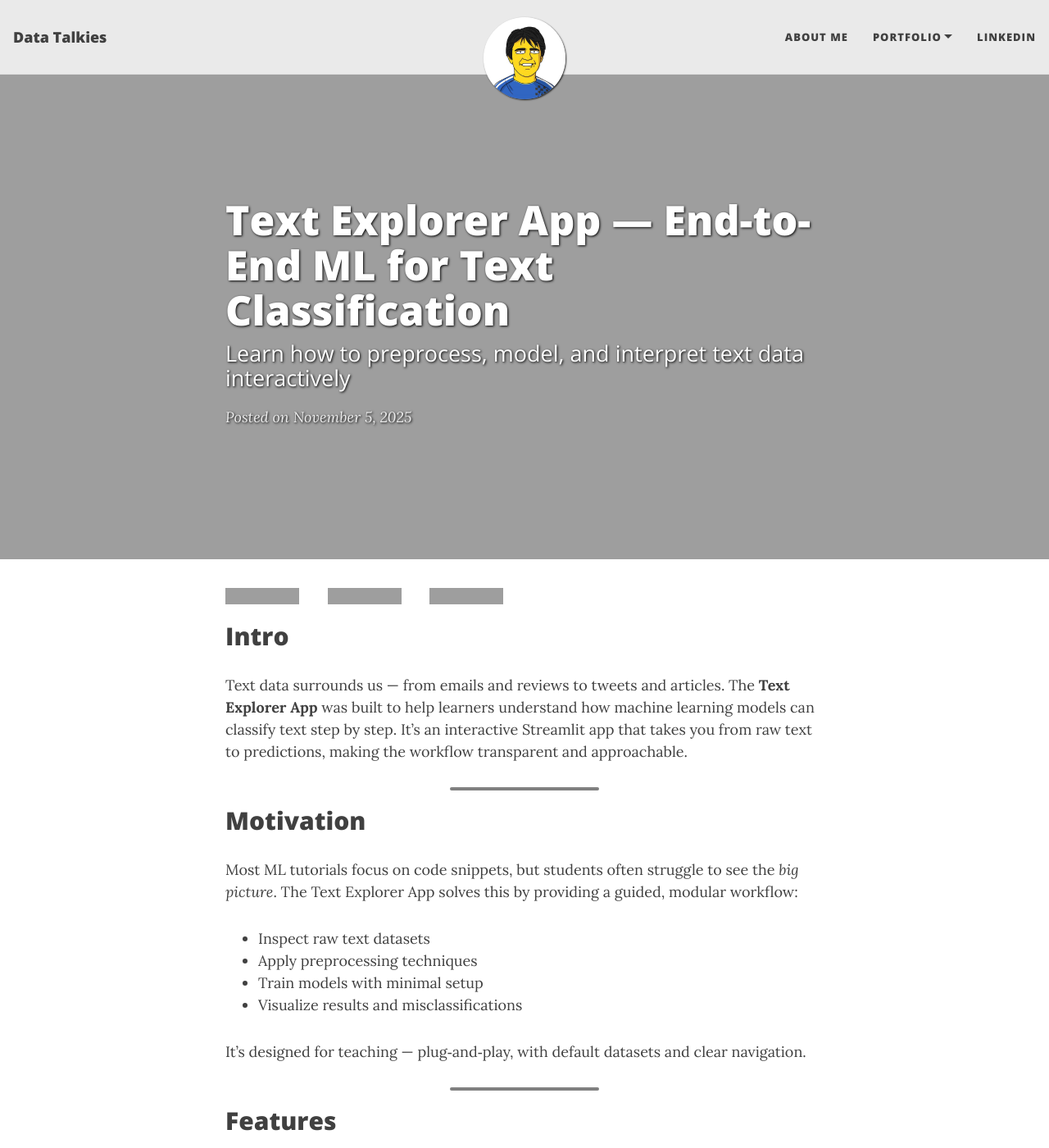
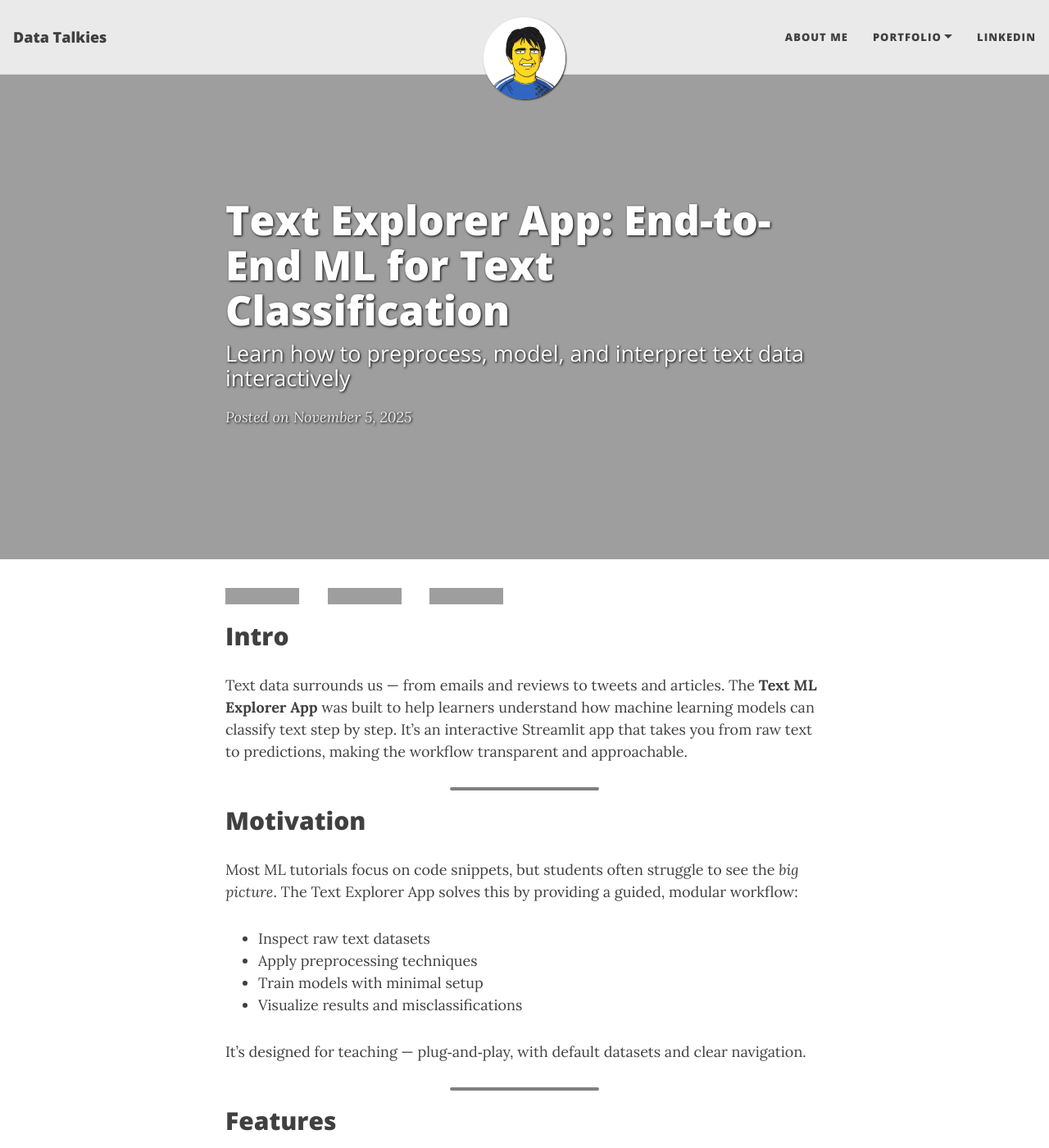
Before and after one commit to arpitHub/arpithub.github.io, a Jekyll site: the page built from _posts/2025-11-05-text-ml-explorer-app.md, in a window 1280 px wide and 1400 px high. Shown: the whole window at 82% size. Built offline with Jekyll 4.4.1, drawn with Linux system fonts in a browser that asks for light colours; nearby versions of some CDN libraries; grey boxes are pictures that could not be loaded.

```diff
--- a/_posts/2025-11-05-text-ml-explorer-app.md
+++ b/_posts/2025-11-05-text-ml-explorer-app.md
@@ -1,6 +1,6 @@
 ---
 layout: post
-title: "Text Explorer App — End-to-End ML for Text Classification"
+title: "Text Explorer App: End-to-End ML for Text Classification"
 subtitle: "Learn how to preprocess, model, and interpret text data interactively"
 cover-img: /assets/img/text-explorer-cover.png
 thumbnail-img: /assets/img/text-explorer-main.png
@@ -12,7 +12,7 @@ comments: true
 ---
 
 ## Intro
-Text data surrounds us — from emails and reviews to tweets and articles. The **Text Explorer App** was built to help learners understand how machine learning models can classify text step by step. It’s an interactive Streamlit app that takes you from raw text to predictions, making the workflow transparent and approachable.
+Text data surrounds us — from emails and reviews to tweets and articles. The **Text ML Explorer App** was built to help learners understand how machine learning models can classify text step by step. It’s an interactive Streamlit app that takes you from raw text to predictions, making the workflow transparent and approachable.
 
 ---
 
@@ -35,17 +35,20 @@ The app is organized into four clear pages, each representing a stage in the tex
 - **Dataset Explorer 📂**
   Preview datasets, inspect rows/columns, and understand how text and labels are structured. This builds intuition about the data before modeling.
 
+
 - **Preprocessing 🔍**
   - Tokenization demo: split sentences into words
   - Bag of Words vs TF‑IDF vectorization
   - Step‑by‑step TF‑IDF calculation with worked examples
   - Vocabulary preview to see which words are included
 
+
 - **Model Builder 🤖**
   - Train Logistic Regression, Naive Bayes, and Support Vector Classifier
   - Compare accuracy across models
   - Confusion matrix visualization
   - Top Features chart showing which words drive spam vs ham predictions
+
 
 - **Results 📊**
   - Test new messages against the trained model
```
Also changed, not shown: _posts/2025-12-14-langchain-ecosystem.md (+2 -2 lines), assets/img/langchain-main-cover.png (added), assets/img/langchain-main.png (added).
